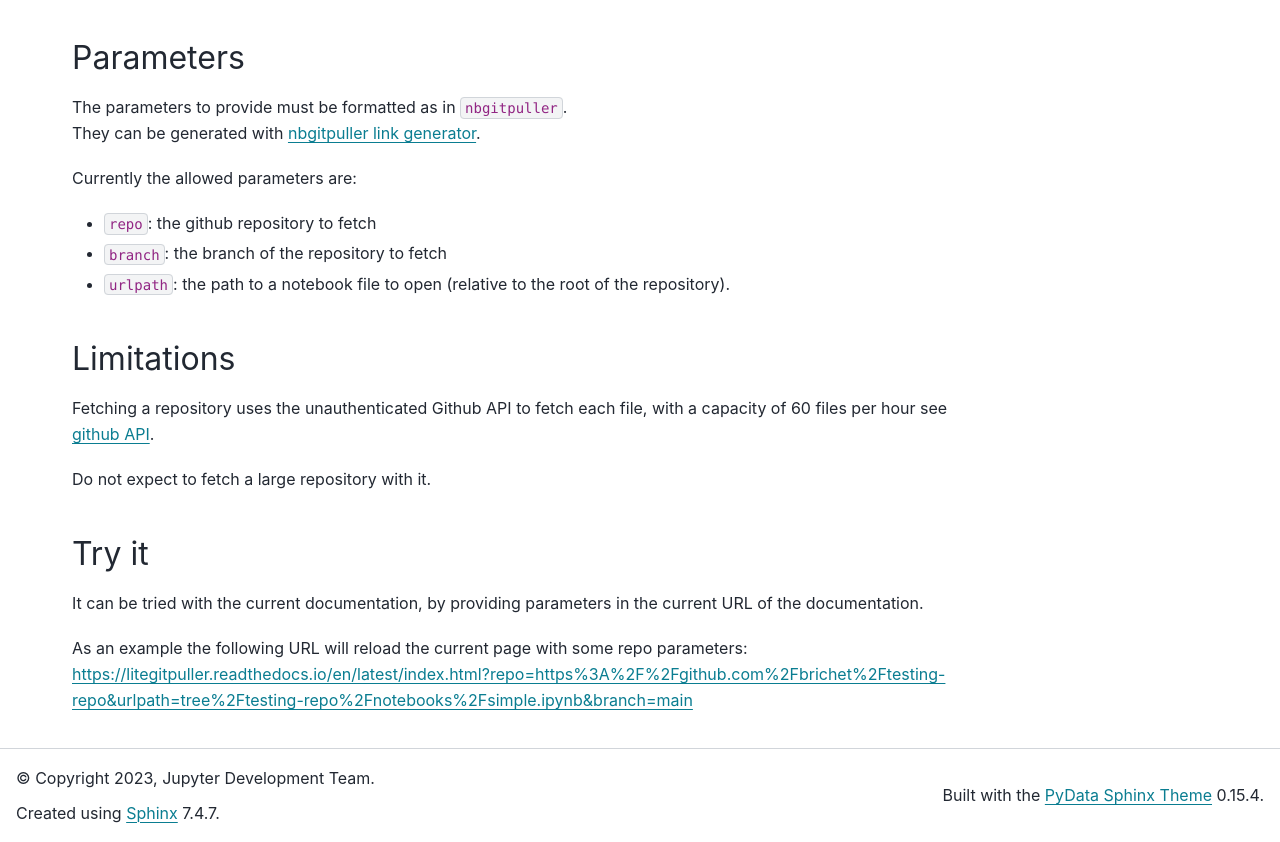
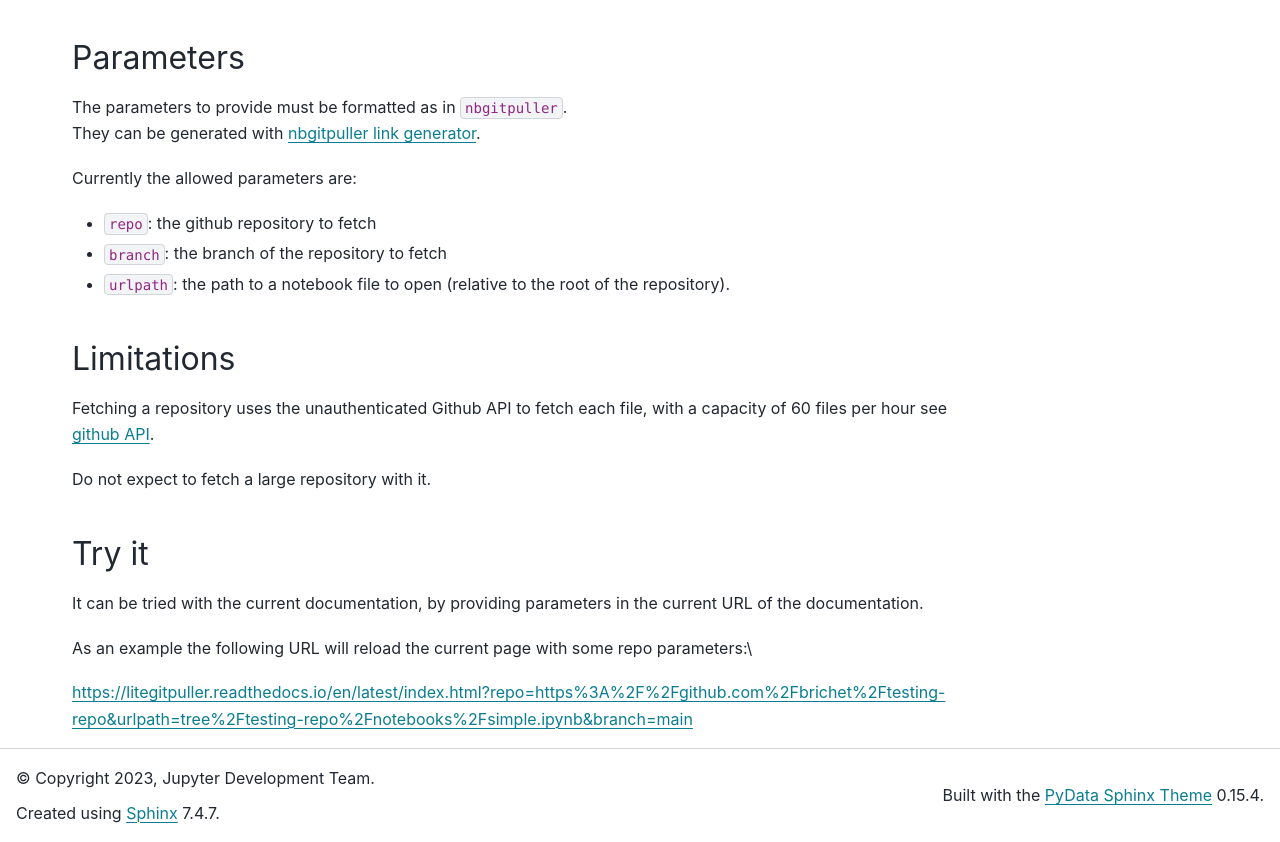
Before and after one commit to jupyterlite/litegitpuller, a Sphinx documentation site: the page built from docs/index.md, in a window 1280 px wide and 1202 px high, cut to the strip 360-1202 px from the top of the window. Built offline with Sphinx 7.4.7 and the PyData theme 0.15.4, drawn with Linux system fonts in a browser that asks for light colours; part of the change alters nothing that is shown.

```diff
--- a/docs/index.md
+++ b/docs/index.md
@@ -36,4 +36,7 @@ Do not expect to fetch a large repository with it.
 It can be tried with the current documentation, by providing parameters in the current URL of the documentation.
 
 As an example the following URL will reload the current page with some repo parameters:\
-[https://litegitpuller.readthedocs.io/en/latest/index.html?repo=https%3A%2F%2Fgithub.com%2Fbrichet%2Ftesting-repo&urlpath=tree%2Ftesting-repo%2Fnotebooks%2Fsimple.ipynb&branch=main](https://litegitpuller.readthedocs.io/en/latest/index.html?repo=https%3A%2F%2Fgithub.com%2Fbrichet%2Ftesting-repo&urlpath=tree%2Ftesting-repo%2Fnotebooks%2Fsimple.ipynb&branch=main)
+
+<a href="https://litegitpuller.readthedocs.io/en/latest/index.html?repo=https%3A%2F%2Fgithub.com%2Fbrichet%2Ftesting-repo&urlpath=tree%2Ftesting-repo%2Fnotebooks%2Fsimple.ipynb&branch=main">
+   https://litegitpuller.readthedocs.io/en/latest/index.html?repo=https%3A%2F%2Fgithub.com%2Fbrichet%2Ftesting-repo&urlpath=tree%2Ftesting-repo%2Fnotebooks%2Fsimple.ipynb&branch=main
+</a>
```
